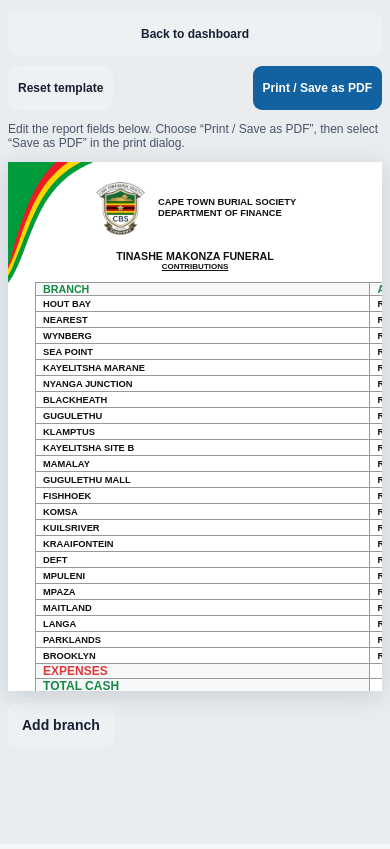
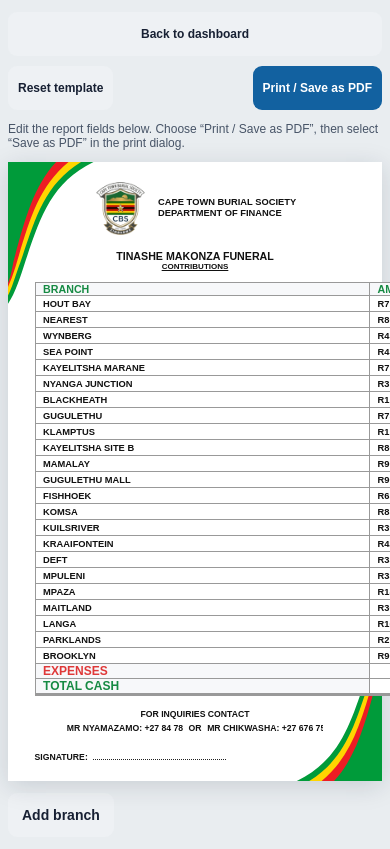
Before and after one commit to ZayneOfficial/source-folder, a React (Vite) app in the folder cbs-react/: page /reports/contributions in a window 390 px wide. Built offline with nearby package versions, Linux system fonts and the light colour scheme.

Commit message:
adjusted layouts in report page

```diff
--- a/cbs-react/src/pages/ContributionReportPage.css
+++ b/cbs-react/src/pages/ContributionReportPage.css
@@ -39,7 +39,7 @@
   min-height: 297mm;
   margin: 0 auto;
   padding: 7mm 15mm 11mm;
-  overflow: hidden;
+  overflow: visible;
   background: #fff;
   box-shadow: 0 5px 24px #17203326;
   color: #111;
@@ -245,8 +245,7 @@
 
   .report-sheet {
     width: 100%;
-    min-height: 0;
-    aspect-ratio: 210 / 297;
+    min-height: calc((100vw - 16px) * 1.4142857);
     padding: 3.3% 7.1% 5.2%;
   }
 
@@ -313,7 +312,6 @@
 
   .report-sheet {
     width: 210mm;
-    height: 297mm;
     min-height: 297mm;
     margin: 0;
     padding: 7mm 15mm 11mm;
```
